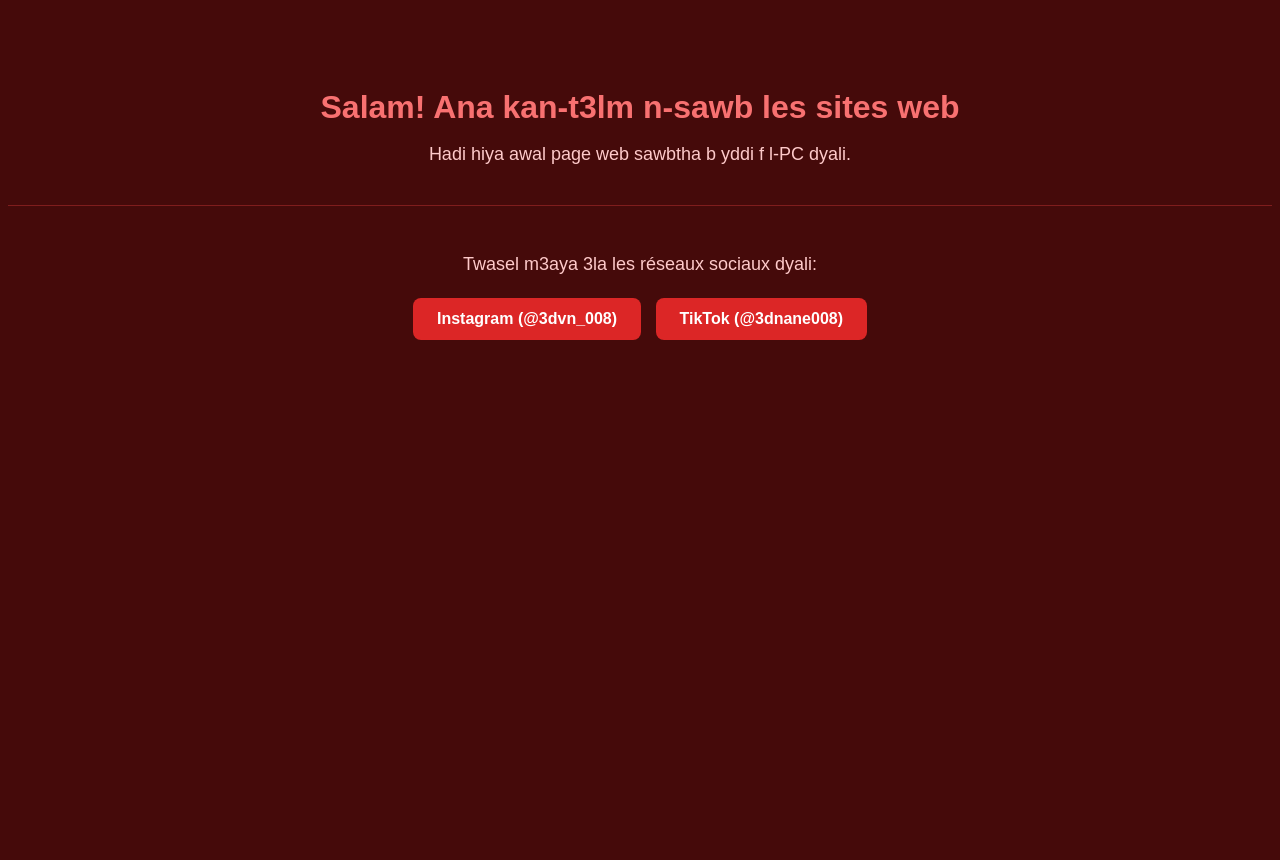
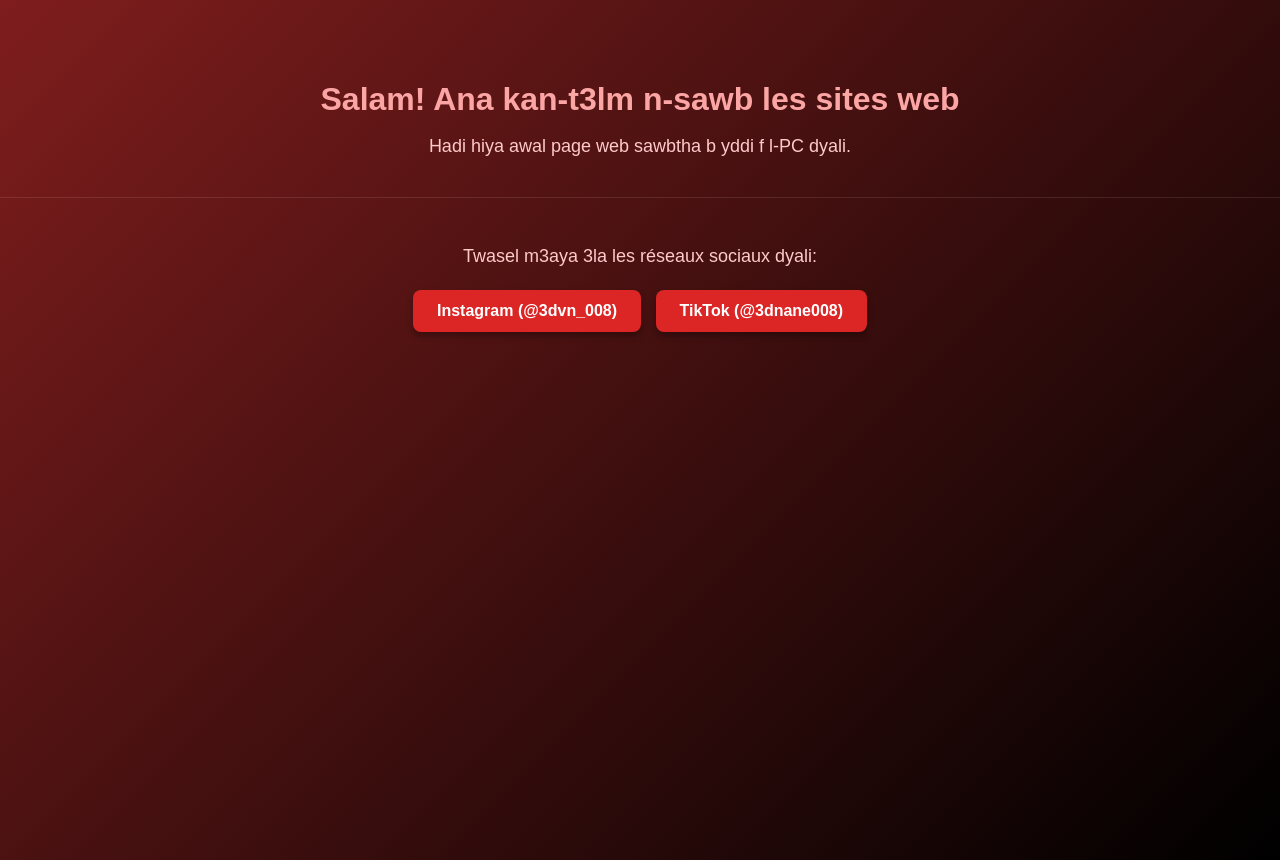
Before and after one commit to adnaneessadaq/First-website, a plain HTML site: page index.html in a window 1280 px wide. Before the commit the page ends 800 px from the top, so only its background shows below. Drawn offline with Linux system fonts and the light colour scheme.

Commit message:
Update index.html

```diff
--- a/index.html
+++ b/index.html
@@ -8,14 +8,17 @@
 
   <style>
     body {
-      background-color: #450a0a; /* Hamra khla (Dark Burgundy) */
+      /* Gradation mn l-foq b l-hmr l-taht b l-khal */
+      background: linear-gradient(135deg, #7f1d1d, #000000);
       color: white;
       font-family: Arial, sans-serif;
       text-align: center;
       padding-top: 60px;
+      min-height: 100vh;
+      margin: 0;
     }
     h1 {
-      color: #f87171;
+      color: #fca5a5;
       margin-bottom: 10px;
     }
     p {
@@ -24,7 +27,7 @@
     }
     .social-section {
       margin-top: 40px;
-      border-top: 1px solid #7f1d1d;
+      border-top: 1px solid rgba(255, 255, 255, 0.1);
       padding-top: 30px;
     }
     .social-btn {
@@ -39,6 +42,7 @@
       display: inline-block;
       margin: 5px;
       font-weight: bold;
+      box-shadow: 0 4px 6px rgba(0,0,0,0.3);
     }
     .social-btn:hover {
       background-color: #b91c1c;
```
